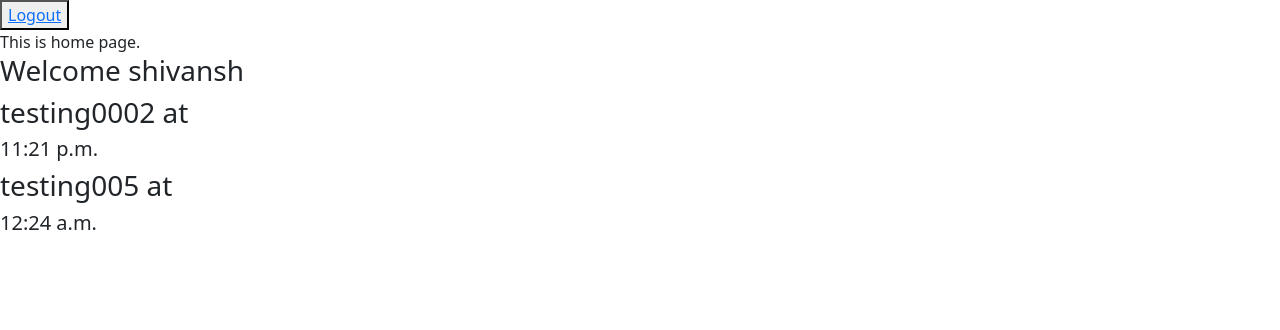
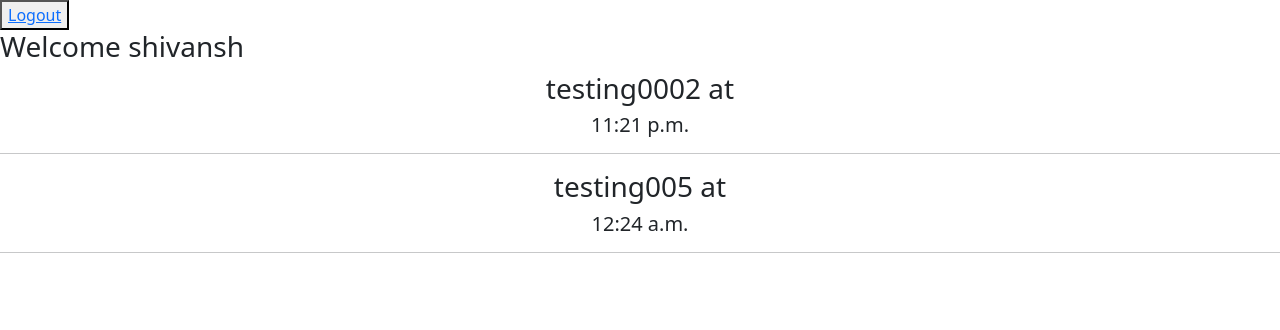
Before and after one commit to sv-shivansh/web-tech-project, a Django app: page / in a window 1280 px wide. Shown: the top 330 px of the page. Run offline with Django 3.2, Linux system fonts and the light colour scheme; a user stored in the database is signed in; data comes from the database, SQL or seed files in the repository; both versions use the stored data as it was after the commit.

Commit message:
displaying todos done

```diff
--- a/project/notelog/templates/home.html
+++ b/project/notelog/templates/home.html
@@ -34,11 +34,13 @@
             <span aria-hidden="true">&times;</span>
         </button>
     </div>
-    {% endfor %} This is home page.
+    {% endfor %}
     <h3>Welcome {{request.user}}</h3>
     {% for todo in todos %}
+    <div style = "text-align: center;">
     <h3>{{ todo.task }} at <h5>{{todo.time}}</h5></h3>
+    <hr>
+    </div>
     {% endfor %}
 </body>
-
 </html>
```
Also changed, not shown: project/db.sqlite3.
